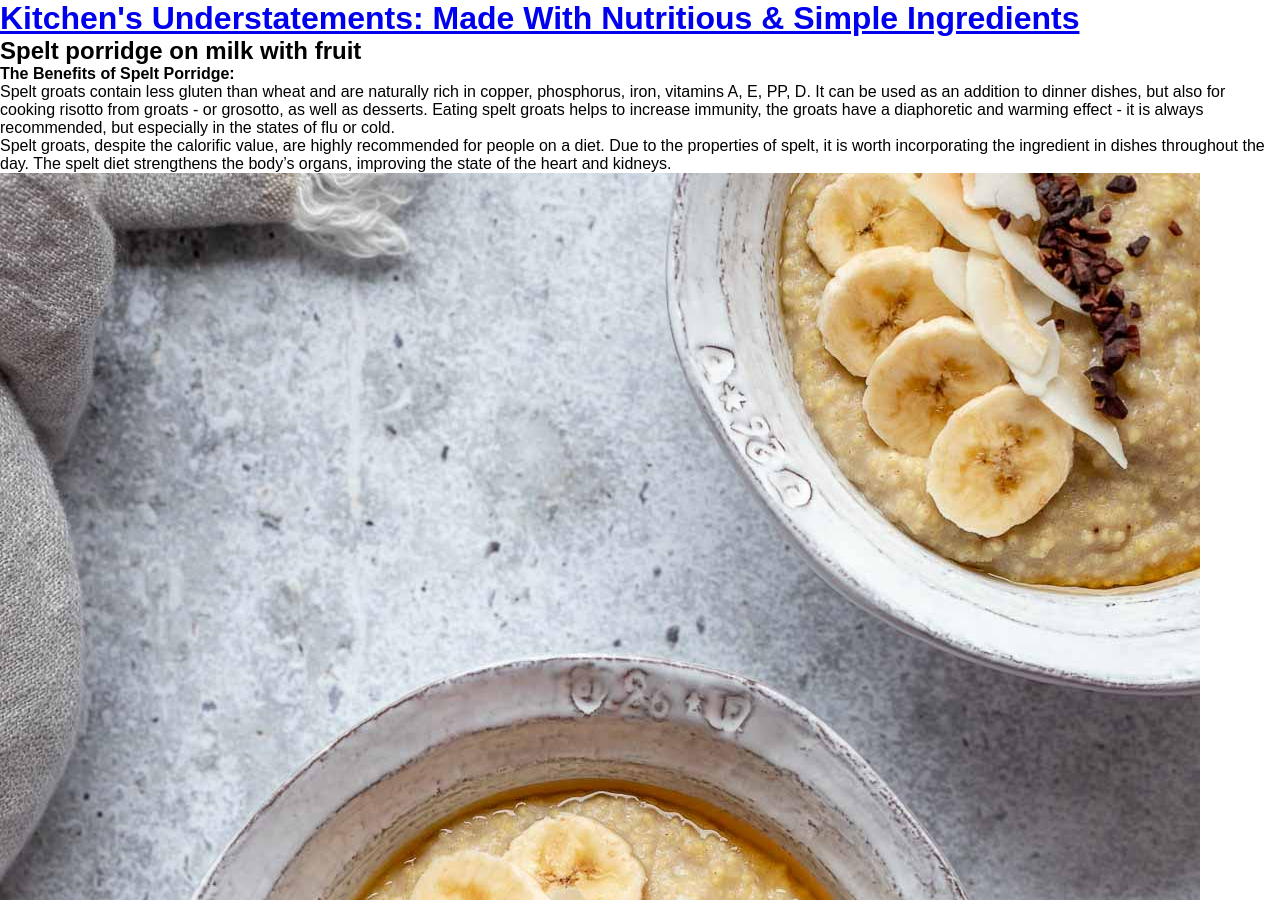
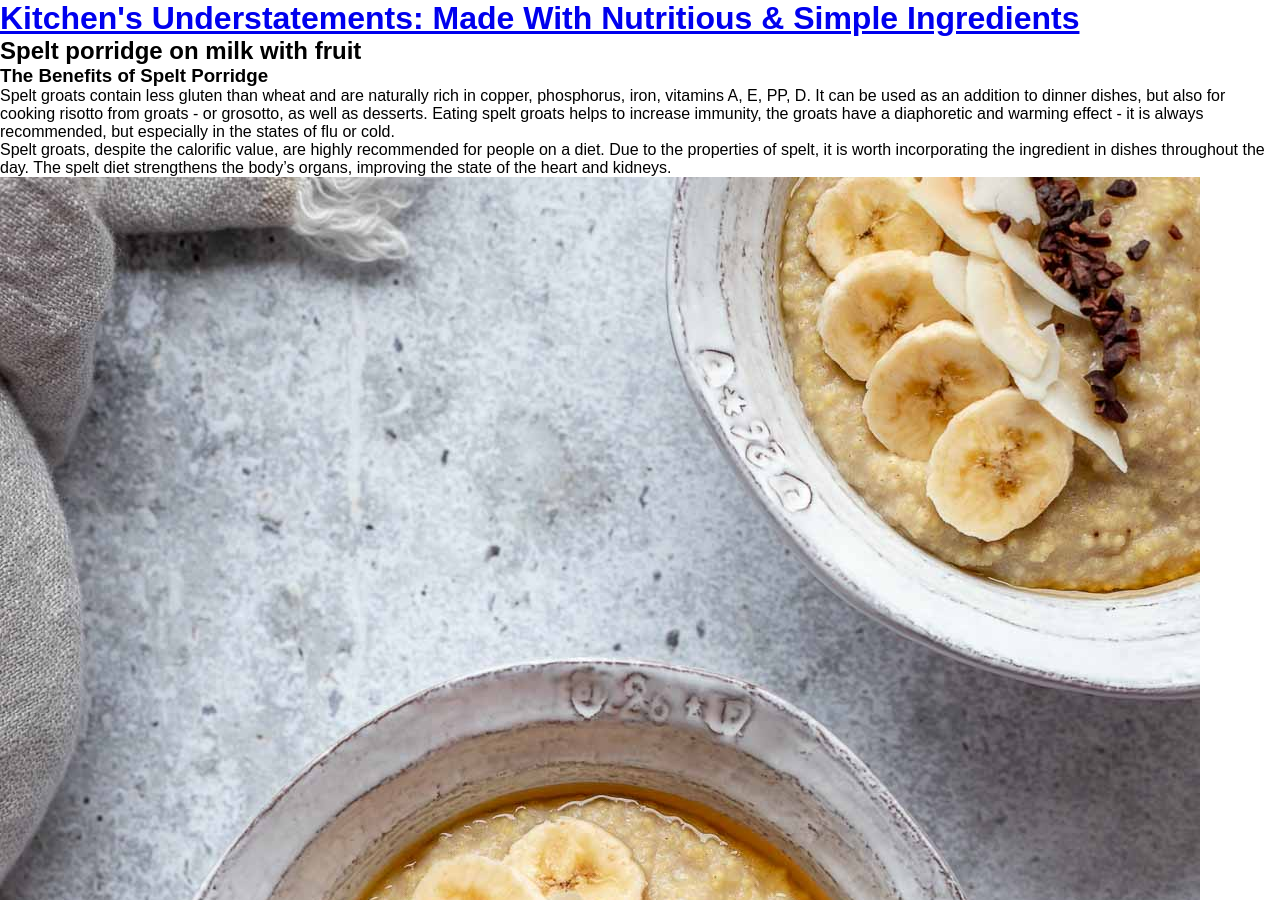
Before and after one commit to max19057767/maxrecipes, a Jekyll site: the page built from _recipes/spelt-porridge-on-milk-with-fruit.md, in a window 1280 px wide and 900 px high. Built offline with Jekyll 4.4.1, drawn with Linux system fonts in a browser that asks for light colours.

```diff
--- a/_recipes/spelt-porridge-on-milk-with-fruit.md
+++ b/_recipes/spelt-porridge-on-milk-with-fruit.md
@@ -4,7 +4,7 @@ date: 2023-02-09T18:57:17.600Z
 order: 3
 layout: recipe
 ---
-#### The Benefits of Spelt Porridge:
+### The Benefits of Spelt Porridge
 
 Spelt groats contain less gluten than wheat and are naturally rich in copper, phosphorus, iron, vitamins A, E, PP, D. It can be used as an addition to dinner dishes, but also for cooking risotto from groats - or grosotto, as well as desserts. Eating spelt groats helps to increase immunity, the groats have a diaphoretic and warming effect - it is always recommended, but especially in the states of flu or cold.
 
@@ -16,7 +16,7 @@ Spelt groats, despite the calorific value, are highly recommended for people on
 >
 > ###### Cooking Time: 20 mins.
 
-###### Ingredients:
+#### Ingredients:
 
 1 Cup of Half-Expanded Spelt Groats
 
@@ -37,6 +37,6 @@ Once cooked, leave covered for another 5 - 10 minutes.*
 
 Serve in a bowl, adding the maple syrup or honey and mixing all together. Lastly, add fresh fruit of your choice as the topping.
 
-**Things to keep in mind:**
+##### Things to keep in mind:
 
 ∗ Cook the groats in the ratio of 1 cup of groats to 3 to 4 cups of liquid. The less liquid, the more perceptible and hard the groats. However, the more liquid we add, it begins to resemble creamy oatmeal.
```
